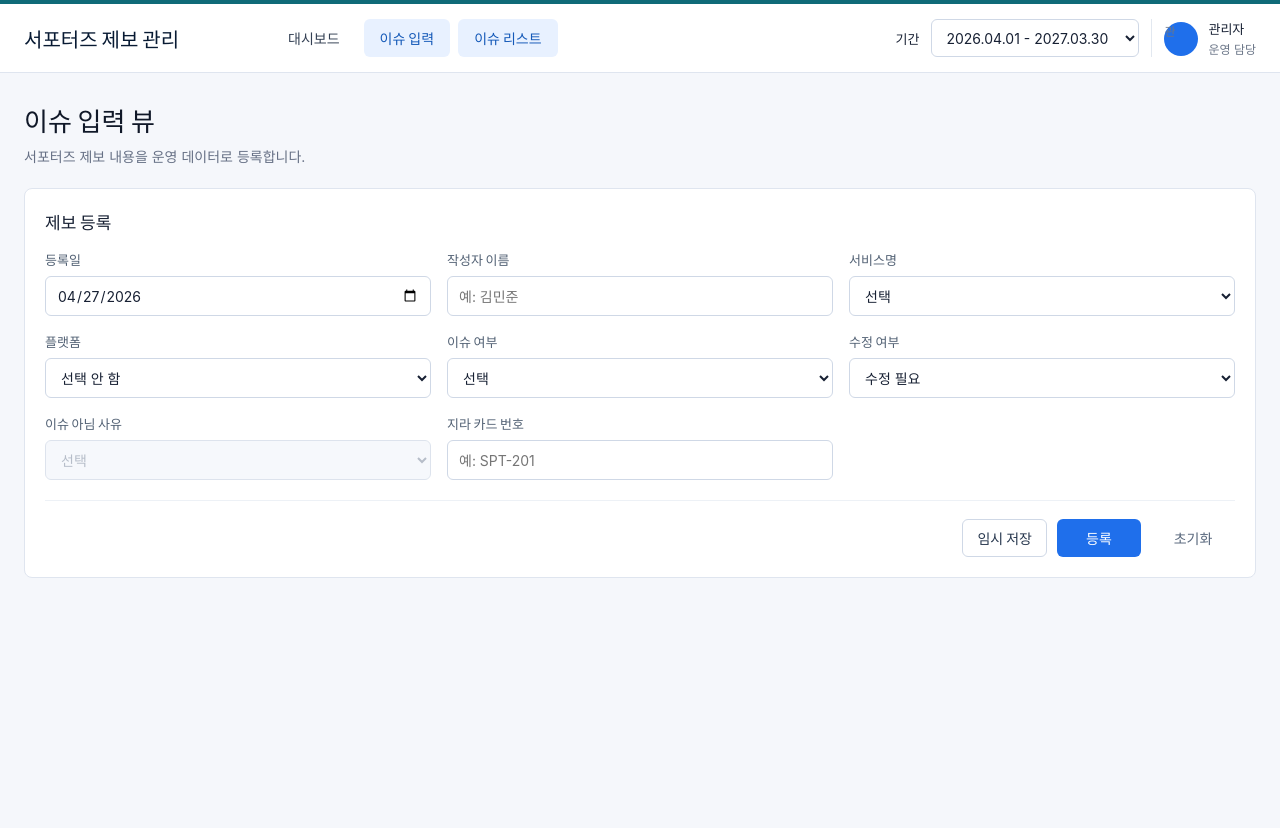
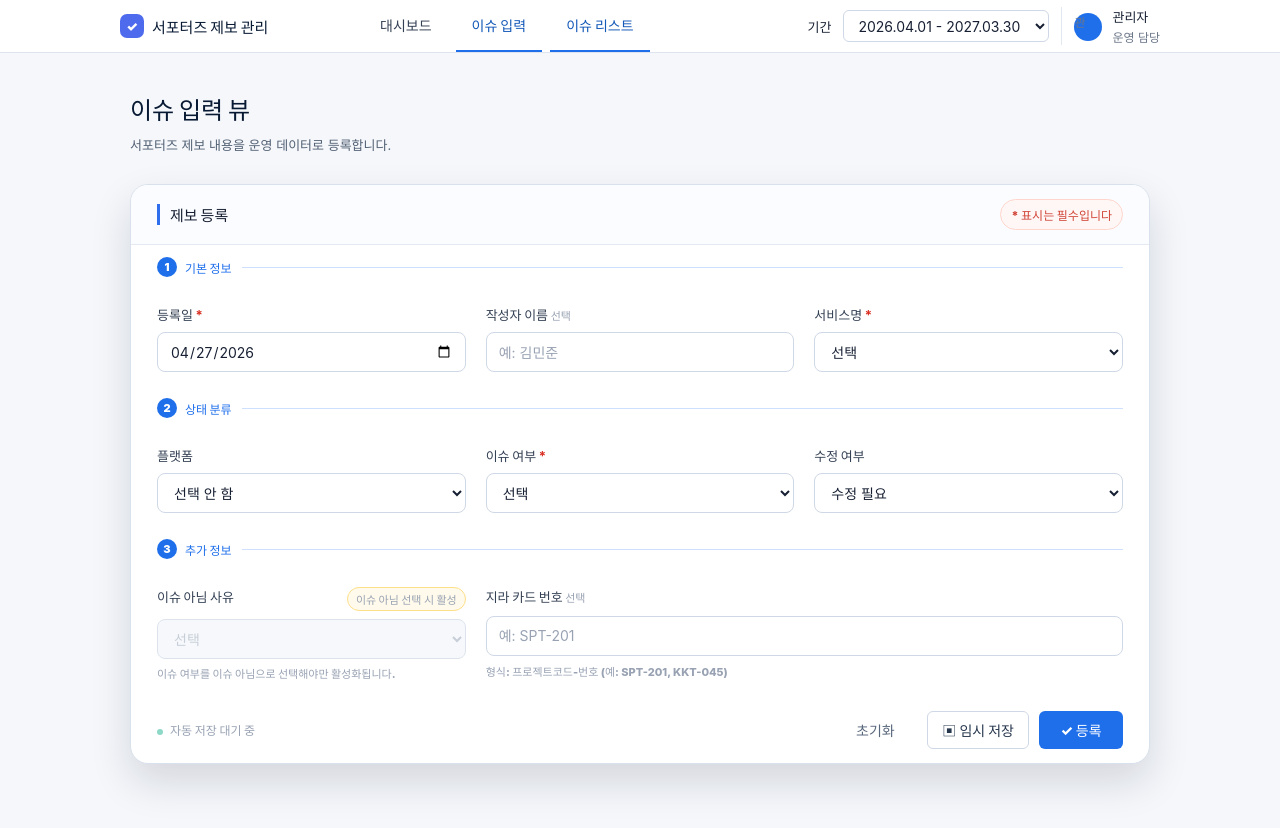
Before and after one commit to HYBEN09/supporters_dashboard, a React (Vite) app: page /issues/new in a window 1280 px wide. Shown: the top 828 px of the page. Before the commit the page ends 800 px from the top, so only its background shows below. Built offline with nearby package versions, Linux system fonts and the light colour scheme.

Commit message:
style(issue-form): center form layout and refine section headers

```diff
--- a/src/components/navigation/Navbar.module.css
+++ b/src/components/navigation/Navbar.module.css
@@ -2,7 +2,6 @@
   position: sticky;
   top: 0;
   z-index: 10;
-  border-top: 4px solid #0f6b78;
   border-bottom: 1px solid #dfe5ef;
   background: #ffffff;
 }
@@ -11,15 +10,30 @@
   display: grid;
   grid-template-columns: 220px 1fr auto;
   align-items: center;
-  width: min(1440px, calc(100% - 48px));
-  min-height: 68px;
+  width: min(1040px, calc(100% - 48px));
+  min-height: 52px;
   margin: 0 auto;
-  gap: 28px;
+  gap: 24px;
 }
 
 .brand {
+  display: flex;
+  align-items: center;
+  gap: 8px;
   color: #081a33;
-  font-size: 20px;
+  font-size: 15px;
+  font-weight: 900;
+}
+
+.brandIcon {
+  display: grid;
+  width: 24px;
+  height: 24px;
+  place-items: center;
+  border-radius: 7px;
+  background: #4f6bed;
+  color: #ffffff;
+  font-size: 13px;
   font-weight: 900;
 }
 
@@ -31,9 +45,10 @@
 .navLink {
   display: inline-flex;
   align-items: center;
-  height: 38px;
+  height: 52px;
   padding: 0 16px;
-  border-radius: 6px;
+  border-radius: 0;
+  border-bottom: 2px solid transparent;
   color: #344054;
   font-size: 14px;
   font-weight: 800;
@@ -41,12 +56,13 @@
 }
 
 .navLink:hover {
-  background: #f0f4fa;
+  background: transparent;
   color: #1d2939;
 }
 
 .active {
-  background: #e8f1ff;
+  border-bottom-color: #1f6feb;
+  background: transparent;
   color: #1459b8;
 }
 
@@ -63,8 +79,8 @@
 }
 
 .periodSelect {
-  width: 208px;
-  height: 38px;
+  width: 206px;
+  height: 32px;
   border: 1px solid #cfd8e6;
   border-radius: 6px;
   background: #ffffff;
@@ -100,8 +116,8 @@
 
 .avatar {
   display: grid;
-  width: 34px;
-  height: 34px;
+  width: 28px;
+  height: 28px;
   place-items: center;
   border-radius: 50%;
   background: #1f6feb;
--- a/src/components/navigation/Navbar.tsx
+++ b/src/components/navigation/Navbar.tsx
@@ -15,7 +15,10 @@ export function Navbar() {
   return (
     <header className={styles.header}>
       <div className={styles.inner}>
-        <div className={styles.brand}>서포터즈 제보 관리</div>
+        <div className={styles.brand}>
+          <span className={styles.brandIcon}>✓</span>
+          서포터즈 제보 관리
+        </div>
         <nav className={styles.nav} aria-label="주요 메뉴">
           {navItems.map((item) => (
             <NavLink
--- a/src/pages/IssueFormPage.module.css
+++ b/src/pages/IssueFormPage.module.css
@@ -1,39 +1,155 @@
+.page {
+  width: min(1020px, 100%);
+  margin: 10px auto 68px;
+}
+
+.pageHeader {
+  display: flex;
+  align-items: flex-start;
+  gap: 12px;
+  margin: 0 0 30px;
+}
+
+.pageHeader h1 {
+  margin: 0;
+  color: #081a33;
+  font-size: 24px;
+  font-weight: 900;
+}
+
+.pageHeader p {
+  margin: 9px 0 0;
+  color: #526174;
+  font-size: 13px;
+}
+
+.panel {
+  overflow: hidden;
+  border: 1px solid #d9e1ec;
+  border-radius: 18px;
+  background: #ffffff;
+  box-shadow: 0 18px 40px rgba(16, 24, 40, 0.14);
+}
+
+.panelHeader {
+  display: flex;
+  align-items: center;
+  justify-content: space-between;
+  min-height: 60px;
+  border-bottom: 1px solid #e4e9f2;
+  background: #fbfcff;
+  padding: 0 26px;
+}
+
+.panelHeader h2 {
+  margin: 0;
+  border-left: 3px solid #2f6fed;
+  color: #172033;
+  font-size: 15px;
+  font-weight: 900;
+  padding-left: 10px;
+}
+
+.requiredGuide {
+  border: 1px solid #ffd5cc;
+  border-radius: 999px;
+  background: #fff7f5;
+  color: #d04437;
+  font-size: 12px;
+  font-weight: 800;
+  padding: 6px 10px;
+}
+
 .form {
   display: grid;
-  gap: 20px;
+}
+
+.section {
+  display: grid;
+  gap: 22px;
+  border: 0;
+  margin: 12px 0 0;
+  padding: 24px 26px 14px;
+}
+
+.section legend {
+  display: flex;
+  align-items: center;
+  width: 100%;
+  margin-bottom: 4px;
+  color: #1f6feb;
+  font-size: 12px;
+  font-weight: 900;
+  padding: 0;
+}
+
+.section legend::after {
+  content: "";
+  flex: 1;
+  height: 1px;
+  margin-left: 10px;
+  background: #cfe0ff;
+}
+
+.section legend span {
+  display: grid;
+  width: 20px;
+  height: 20px;
+  place-items: center;
+  margin-right: 8px;
+  border-radius: 50%;
+  background: #1f6feb;
+  color: #ffffff;
+  font-size: 11px;
+  font-weight: 900;
 }
 
 .grid {
   display: grid;
   grid-template-columns: repeat(3, minmax(0, 1fr));
-  gap: 16px;
+  gap: 20px 20px;
 }
 
 .field {
   display: grid;
-  gap: 7px;
+  gap: 8px;
 }
 
 .field span {
-  color: #526174;
+  color: #344054;
   font-size: 13px;
   font-weight: 900;
 }
 
+.field b {
+  color: #d92d20;
+}
+
+.field small {
+  color: #98a2b3;
+  font-size: 11px;
+  font-weight: 800;
+}
+
 .field input,
 .field select {
+  width: 100%;
   height: 40px;
   border: 1px solid #cfd8e6;
-  border-radius: 6px;
+  border-radius: 8px;
   background: #ffffff;
   color: #172033;
   font-size: 14px;
-  padding: 0 11px;
+  padding: 0 12px;
+}
+
+.field input::placeholder {
+  color: #98a2b3;
 }
 
 .field select:disabled {
   background: #f3f6fb;
-  color: #98a2b3;
+  color: #b0bac8;
   cursor: not-allowed;
 }
 
@@ -41,7 +157,22 @@
   color: #b42318;
   font-size: 12px;
   font-style: normal;
-  font-weight: 700;
+  font-weight: 800;
+}
+
+.help {
+  color: #98a2b3;
+  font-size: 11px;
+  line-height: 1.45;
+}
+
+.locked {
+  float: right;
+  border: 1px solid #fedf89;
+  border-radius: 999px;
+  background: #fffaeb;
+  color: #b54708;
+  padding: 3px 8px;
 }
 
 .wide {
@@ -49,9 +180,9 @@
 }
 
 .message {
-  margin: 0;
+  margin: 18px 26px 0;
   border: 1px solid #bee3cc;
-  border-radius: 6px;
+  border-radius: 8px;
   background: #f0fdf4;
   color: #067647;
   font-size: 14px;
@@ -59,10 +190,33 @@
   padding: 12px;
 }
 
+.footer {
+  display: flex;
+  align-items: center;
+  justify-content: space-between;
+  gap: 20px;
+  padding: 14px 26px;
+}
+
+.autoSave {
+  color: #98a2b3;
+  font-size: 12px;
+  font-weight: 800;
+}
+
+.autoSave::before {
+  content: "";
+  display: inline-block;
+  width: 6px;
+  height: 6px;
+  margin-right: 7px;
+  border-radius: 50%;
+  background: #8ed8c8;
+  vertical-align: middle;
+}
+
 .actions {
   display: flex;
   justify-content: flex-end;
   gap: 10px;
-  border-top: 1px solid #edf1f6;
-  padding-top: 18px;
 }
--- a/src/pages/IssueFormPage.tsx
+++ b/src/pages/IssueFormPage.tsx
@@ -10,8 +10,6 @@ import {
 import { useIssues } from "../features/issues/useIssues";
 import type { IssueFormValues, IssueItem } from "../types/issue";
 import { Button } from "../components/ui/Button";
-import { PageHeader } from "../components/ui/PageHeader";
-import { SectionCard } from "../components/ui/SectionCard";
 import styles from "./IssueFormPage.module.css";
 
 const defaultValues: IssueFormValues = {
@@ -75,20 +73,36 @@ export function IssueFormPage() {
   }
 
   return (
-    <>
-      <PageHeader
-        title="이슈 입력 뷰"
-        description="서포터즈 제보 내용을 운영 데이터로 등록합니다."
-      />
+    <div className={styles.page}>
+      <header className={styles.pageHeader}>
+        <div>
+          <h1>이슈 입력 뷰</h1>
+          <p>서포터즈 제보 내용을 운영 데이터로 등록합니다.</p>
+        </div>
+      </header>
 
-      <SectionCard title="제보 등록">
+      <section className={styles.panel}>
+        <div className={styles.panelHeader}>
+          <h2>제보 등록</h2>
+          <span className={styles.requiredGuide}>* 표시는 필수입니다</span>
+        </div>
+
         <form className={styles.form} onSubmit={handleSubmit(onSubmit)}>
+          <fieldset className={styles.section}>
+            <legend>
+              <span>1</span>
+              기본 정보
+            </legend>
             <div className={styles.grid}>
               <label className={styles.field}>
-              <span>등록일</span>
+                <span>
+                  등록일 <b>*</b>
+                </span>
                 <input
                   type="date"
-                {...register("registeredAt", { required: "등록일은 필수입니다." })}
+                  {...register("registeredAt", {
+                    required: "등록일은 필수입니다.",
+                  })}
                 />
                 {errors.registeredAt ? (
                   <em>{errors.registeredAt.message}</em>
@@ -96,18 +110,24 @@ export function IssueFormPage() {
               </label>
 
               <label className={styles.field}>
-              <span>작성자 이름</span>
+                <span>
+                  작성자 이름 <small>선택</small>
+                </span>
                 <input
                   placeholder="예: 김민준"
                   {...register("authorName", {
                     required: "작성자 이름은 필수입니다.",
                   })}
                 />
-              {errors.authorName ? <em>{errors.authorName.message}</em> : null}
+                {errors.authorName ? (
+                  <em>{errors.authorName.message}</em>
+                ) : null}
               </label>
 
               <label className={styles.field}>
-              <span>서비스명</span>
+                <span>
+                  서비스명 <b>*</b>
+                </span>
                 <select
                   {...register("serviceName", {
                     required: "서비스명은 필수입니다.",
@@ -120,9 +140,19 @@ export function IssueFormPage() {
                     </option>
                   ))}
                 </select>
-              {errors.serviceName ? <em>{errors.serviceName.message}</em> : null}
+                {errors.serviceName ? (
+                  <em>{errors.serviceName.message}</em>
+                ) : null}
               </label>
+            </div>
+          </fieldset>
 
+          <fieldset className={styles.section}>
+            <legend>
+              <span>2</span>
+              상태 분류
+            </legend>
+            <div className={styles.grid}>
               <label className={styles.field}>
                 <span>플랫폼</span>
                 <select
@@ -140,7 +170,9 @@ export function IssueFormPage() {
               </label>
 
               <label className={styles.field}>
-              <span>이슈 여부</span>
+                <span>
+                  이슈 여부 <b>*</b>
+                </span>
                 <select
                   {...register("issueStatus", {
                     required: "이슈 여부는 필수입니다.",
@@ -153,7 +185,10 @@ export function IssueFormPage() {
                     </option>
                   ))}
                 </select>
-              {errors.issueStatus ? <em>{errors.issueStatus.message}</em> : null}
+
+                {errors.issueStatus ? (
+                  <em>{errors.issueStatus.message}</em>
+                ) : null}
               </label>
 
               <label className={styles.field}>
@@ -166,9 +201,24 @@ export function IssueFormPage() {
                   ))}
                 </select>
               </label>
+            </div>
+          </fieldset>
 
+          <fieldset className={styles.section}>
+            <legend>
+              <span>3</span>
+              추가 정보
+            </legend>
+            <div className={styles.grid}>
               <label className={styles.field}>
-              <span>이슈 아님 사유</span>
+                <span>
+                  이슈 아님 사유
+                  {!isNotIssue ? (
+                    <small className={styles.locked}>
+                      이슈 아님 선택 시 활성
+                    </small>
+                  ) : null}
+                </span>
                 <select disabled={!isNotIssue} {...register("notIssueReason")}>
                   <option value="">선택</option>
                   {NOT_ISSUE_REASON_OPTIONS.map((reason) => (
@@ -177,29 +227,41 @@ export function IssueFormPage() {
                     </option>
                   ))}
                 </select>
+                <small className={styles.help}>
+                  이슈 여부를 이슈 아님으로 선택해야만 활성화됩니다.
+                </small>
               </label>
 
-            <label className={styles.field}>
-              <span>지라 카드 번호</span>
+              <label className={`${styles.field} ${styles.wide}`}>
+                <span>
+                  지라 카드 번호 <small>선택</small>
+                </span>
                 <input placeholder="예: SPT-201" {...register("jiraKey")} />
+                <small className={styles.help}>
+                  형식: 프로젝트코드-번호 (예: SPT-201, KKT-045)
+                </small>
               </label>
             </div>
+          </fieldset>
 
           {message ? <p className={styles.message}>{message}</p> : null}
 
+          <div className={styles.footer}>
+            <span className={styles.autoSave}>자동 저장 대기 중</span>
             <div className={styles.actions}>
-            <Button variant="secondary" onClick={saveDraft}>
-              임시 저장
-            </Button>
-            <Button type="submit" variant="primary">
-              등록
-            </Button>
               <Button variant="ghost" onClick={resetForm}>
                 초기화
               </Button>
+              <Button variant="secondary" onClick={saveDraft}>
+                ▣ 임시 저장
+              </Button>
+              <Button type="submit" variant="primary">
+                ✓ 등록
+              </Button>
+            </div>
           </div>
         </form>
-      </SectionCard>
-    </>
+      </section>
+    </div>
   );
 }
```
Lines whose indentation alone changed are shown as unchanged.
